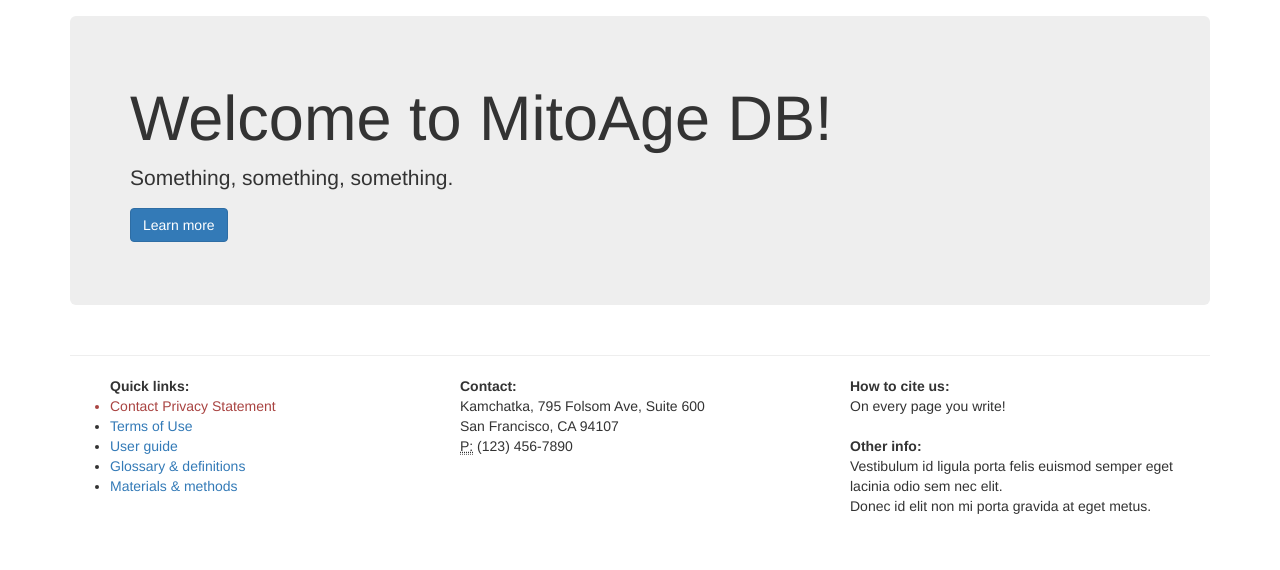
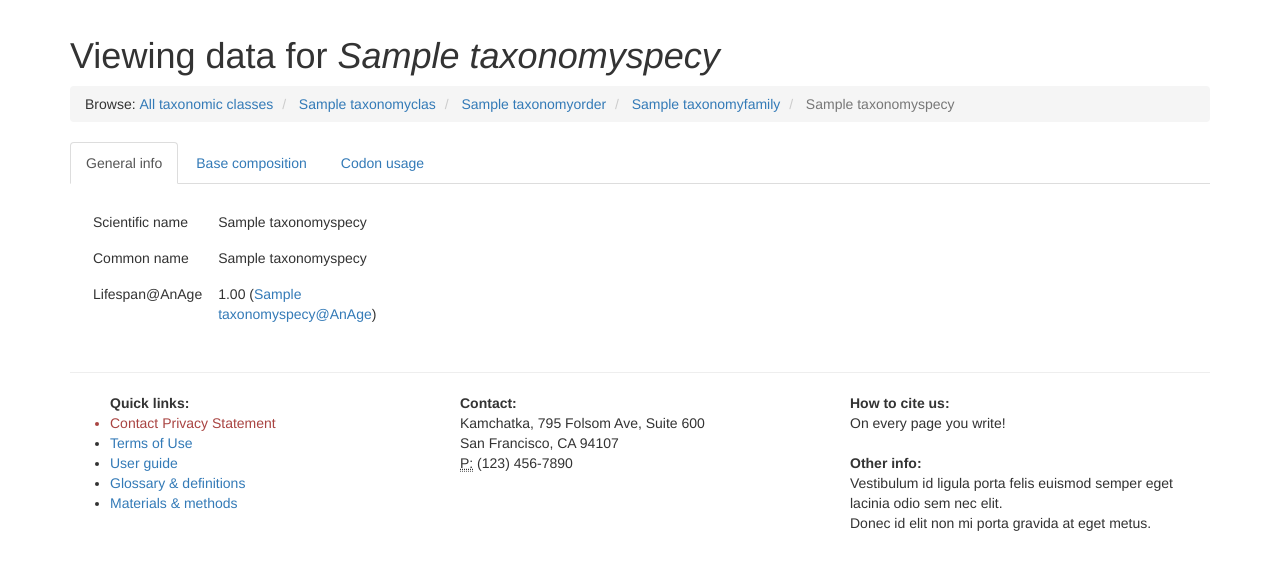
Before and after one commit to MitoAge/MitoAge-website, a Django app: a page that uses templates/base.html in a window 1280 px wide. Shown: the part 56-626 px from the top of the page. Run offline with Django 3.2, Linux system fonts and the light colour scheme; tables that the repository leaves empty hold one stand-in row (values such as "Sample post"); some libraries are stand-ins or nearby versions.

Commit message:
starting to create pages for viewing data

```diff
--- a/mitoage/static/css/style.css
+++ b/mitoage/static/css/style.css
@@ -35,3 +35,7 @@
 .large-image {
 	width: 100px;
 }
+
+.borderless td, .borderless th {
+    border: none !important;
+}
--- a/mitoage/taxonomy/models.py
+++ b/mitoage/taxonomy/models.py
@@ -252,6 +252,11 @@ class TaxonomySpecies(models.Model):
     def __unicode__(self):
         return self.name
 
+    def link_to_hagr(self):
+        if not self.hagr_id:
+            return u''
+        return u'<a href="http://genomics.senescence.info/species/query.php?search=%s">%s@AnAge</a>' % (self.hagr_id, self.name)
+
     def to_string(self):
         return "%s%s, %s" % (self.name, (" (%s)" % self.common_name) if self.common_name is not "" else "", self.taxonomy_family.to_string() if (self.taxonomy_family is not None) else "(No family, order, class assigned)" )
 
--- a/mitoage/taxonomy/urls.py
+++ b/mitoage/taxonomy/urls.py
@@ -3,7 +3,7 @@ from django.conf.urls import patterns, url
 from django.views.generic.base import TemplateView
 
 from mitoage.taxonomy.views import BrowseAllClassesList, TaxonomyClassDetail, \
-    TaxonomyOrderDetail, TaxonomyFamilyDetail
+    TaxonomyOrderDetail, TaxonomyFamilyDetail, TaxonomySpeciesDetail
 
 
 urlpatterns = patterns('mitoage.taxonomy.views',
@@ -12,7 +12,7 @@ urlpatterns = patterns('mitoage.taxonomy.views',
     url(r'^browse/(?P<pk>[0-9]+)/class/$', TaxonomyClassDetail.as_view(), name='browse_class'),
     url(r'^browse/(?P<pk>[0-9]+)/order/$', TaxonomyOrderDetail.as_view(), name='browse_order'),
     url(r'^browse/(?P<pk>[0-9]+)/family/$', TaxonomyFamilyDetail.as_view(), name='browse_family'),
-    url(r'^view/(?P<pk>[0-9]+)/species/$', TemplateView.as_view(template_name="static_pages/home.html"), name='view_species'),
+    url(r'^view/(?P<pk>[0-9]+)/species/$', TaxonomySpeciesDetail.as_view(), name='view_species'),
 
     url(r'^browse/genes/$', TemplateView.as_view(template_name="static_pages/home.html"), name='browse_genes'),
     url(r'^view/(?P<gene>[\w]+)/gene/$', TemplateView.as_view(template_name="static_pages/home.html"), name='view_gene'),
--- a/mitoage/taxonomy/views.py
+++ b/mitoage/taxonomy/views.py
@@ -2,7 +2,8 @@ from django.core.urlresolvers import reverse_lazy
 from django.views.generic.detail import DetailView, SingleObjectMixin
 from django.views.generic.list import ListView
 
-from mitoage.taxonomy.models import TaxonomyClass, TaxonomyOrder, TaxonomyFamily
+from mitoage.taxonomy.models import TaxonomyClass, TaxonomyOrder, TaxonomyFamily, \
+    TaxonomySpecies
 
 
 class SpeciesView(object):
@@ -30,7 +31,7 @@ class Breadcrumb():
 class BrowseAllClassesList(ListView):
     model = TaxonomyClass
     template_name = "browsing/taxonomy_class_list.html"
-    paginate_by = 20
+    paginate_by = 45
 
     def get_context_data(self, **kwargs):
         context = super(BrowseAllClassesList, self).get_context_data(**kwargs)
@@ -41,7 +42,7 @@ class BrowseAllClassesList(ListView):
 class TaxonomyClassDetail(SingleObjectMixin, ListView):
     template_name = "browsing/taxonomy_class_detail.html"
     model = TaxonomyClass
-    paginate_by = 5
+    paginate_by = 45
 
     def get(self, request, *args, **kwargs):
         self.object = self.get_object(queryset=TaxonomyClass.objects.all())
@@ -60,7 +61,7 @@ class TaxonomyClassDetail(SingleObjectMixin, ListView):
 class TaxonomyOrderDetail(SingleObjectMixin, ListView):
     template_name = "browsing/taxonomy_order_detail.html"
     model = TaxonomyOrder
-    paginate_by = 5
+    paginate_by = 45
 
     def get(self, request, *args, **kwargs):
         self.object = self.get_object(queryset=TaxonomyOrder.objects.all())
@@ -80,7 +81,7 @@ class TaxonomyOrderDetail(SingleObjectMixin, ListView):
 class TaxonomyFamilyDetail(SingleObjectMixin, ListView):
     template_name = "browsing/taxonomy_family_detail.html"
     model = TaxonomyFamily
-    paginate_by = 5
+    paginate_by = 45
 
     def get(self, request, *args, **kwargs):
         self.object = self.get_object(queryset=TaxonomyFamily.objects.all())
@@ -97,3 +98,17 @@ class TaxonomyFamilyDetail(SingleObjectMixin, ListView):
 
     def get_queryset(self):
         return self.object.taxonomy_species.all()
+
+
+class TaxonomySpeciesDetail(DetailView):
+    template_name = "browsing/taxonomy_species_detail.html"
+    model = TaxonomySpecies
+
+    def get_context_data(self, **kwargs):
+        context = super(TaxonomySpeciesDetail, self).get_context_data(**kwargs)
+        context['breadcrumbs'] = [Breadcrumb("All taxonomic classes", "browse_taxonomy", None),
+                                  Breadcrumb(self.object.taxonomy_family.taxonomy_order.taxonomy_class.name, "browse_class", self.object.taxonomy_family.taxonomy_order.taxonomy_class),
+                                  Breadcrumb(self.object.taxonomy_family.taxonomy_order.name, "browse_order", self.object.taxonomy_family.taxonomy_order),
+                                  Breadcrumb(self.object.taxonomy_family.name, "browse_family", self.object.taxonomy_family),
+                                  Breadcrumb(self.object.name, "", None),]
+        return context
--- a/templates/browsing/generic_browsing.html
+++ b/templates/browsing/generic_browsing.html
@@ -7,6 +7,7 @@
 	<div class="container">
 		<h1>{% block page_title %}{% endblock %}</h1>
 
+		<div class="row">
 			<div class="col-md-12 column">
 				<ul class="breadcrumb">
 					Browse:
@@ -24,11 +25,25 @@
 
 				</ul>
 			</div>
+		</div>
 
-		{% block browsing_content %}{% endblock %}
+		{% block description_and_pagination %}
+		<div class="row">
+			<div class="col-md-7">
+				<ul class="pagination">
+				{% block content_description %} {% endblock %}
+				</ul>
+			</div>
 
+			<div class="col-md-5 top-buffer">
 				{% if is_paginated %}
 					{% bootstrap_paginate page_obj range=5 show_prev_next="true" show_first_last="true" previous_label="Previous" next_label="Next" first_label="First" last_label="Last"%}
 				{% endif %}
 			</div>
+		</div>
+		{% endblock %}
+
+		{% block browsing_content %}{% endblock %}
+
+	</div>
 {% endblock%}
--- /dev/null
+++ b/templates/browsing/taxonomy_species_detail.html
@@ -0,0 +1,71 @@
+{% extends 'browsing/generic_browsing.html' %}
+
+{% load staticfiles %}
+
+{% block subtitle %} | View species {% endblock%}
+
+{% block page_title %}Viewing data for <i>{{ object.name }}</i> {% endblock%}
+
+{% block description_and_pagination %}
+{% endblock %}
+
+{% block browsing_content %}
+
+    <ul class="nav nav-tabs">
+        <li class="active"><a data-toggle="tab" href="#sectionA">General info</a></li>
+        <li><a data-toggle="tab" href="#sectionB">Base composition</a></li>
+        <li><a data-toggle="tab" href="#sectionC">Codon usage</a></li>
+    </ul>
+    <div class="tab-content">
+        <div id="sectionA" class="tab-pane fade in active">
+
+          <br/>
+          <div class="col-md-4">
+		  <table class="table borderless">
+		    <tbody>
+		      <tr>
+		        <td>Scientific name</td>
+		        <td>{{ object.name }}</td>
+		      </tr>
+
+		      <tr>
+		        <td>Common name</td>
+		        <td>{% if object.common_name %}{{ object.common_name }}{% else %}<i>Not recorded</i>{% endif %}</td>
+		      </tr>
+		      {% if object.hagr_id %}
+		      <tr>
+		        <td>Lifespan@AnAge</td>
+		        <td>{% if object.lifespan %}{{ object.lifespan }} ({{ object.link_to_hagr|safe }}){% else %}<i>Not recorded</i> ({{ object.hagr_id }}){% endif %}</td>
+		      </tr>
+		      {% endif %}
+		    </tbody>
+		  </table>
+		  </div>
+
+
+
+
+
+
+        </div>
+        <div id="sectionB" class="tab-pane fade">
+
+        </div>
+        <div id="sectionC" class="tab-pane fade">
+
+        </div>
+    </div>
+
+
+	{% for taxonomy_order in object_list %}
+		<li>
+			{% if taxonomy_order.number_of_species != 0 %}
+				<a href="{% url 'browse_order' taxonomy_order.pk %}">{{ taxonomy_order.name }}</a>
+			{% else %}
+				{{ taxonomy_order }}
+			{% endif %}
+			({{taxonomy_order.number_of_species}})
+		</li>
+	{% endfor %}
+
+{% endblock %}
```
Also changed, not shown: templates/browsing/taxonomy_class_detail.html (+9 -4 lines), templates/browsing/taxonomy_class_list.html (+8 -2 lines), templates/browsing/taxonomy_family_detail.html (+14 -8 lines), templates/browsing/taxonomy_order_detail.html (+9 -3 lines). Lines whose indentation alone changed are shown as unchanged.
